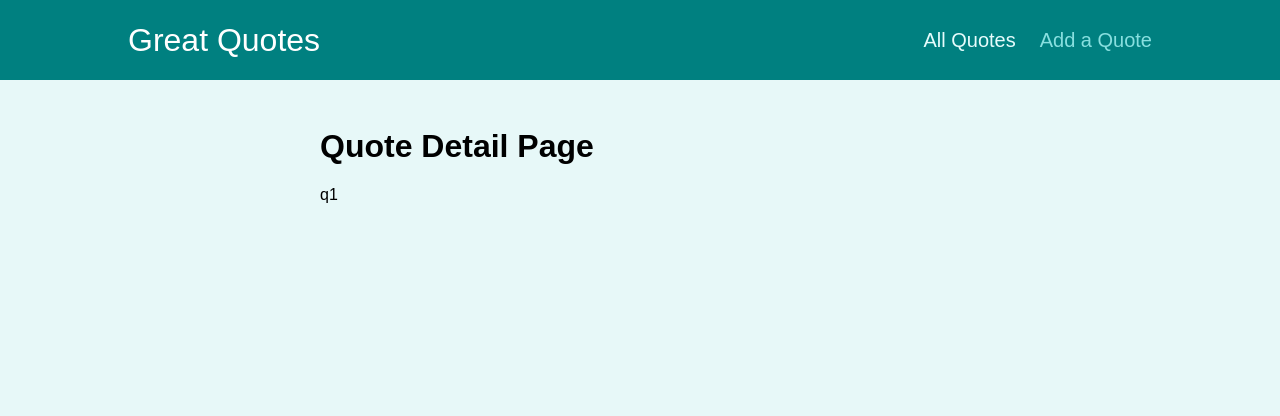
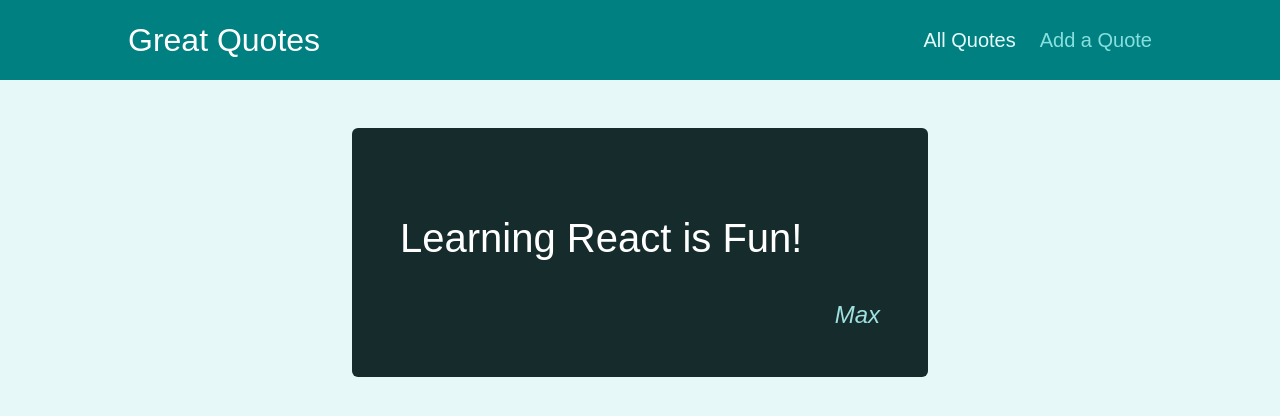
Before and after one commit to JoseIgnacioTapia/quotes-app, a React (Create React App) app: page /quotes/q1 in a window 1280 px wide. Shown: the top 416 px of the page. Built offline with nearby package versions, Linux system fonts and the light colour scheme.

Commit message:
Outputting Data on the _Details_ Page

```diff
--- a/src/components/quotes/QuoteItem.js
+++ b/src/components/quotes/QuoteItem.js
@@ -1,6 +1,7 @@
+import { Link } from 'react-router-dom';
 import classes from './QuoteItem.module.css';
 
-const QuoteItem = (props) => {
+const QuoteItem = props => {
   return (
     <li className={classes.item}>
       <figure>
@@ -9,9 +10,9 @@
         </blockquote>
         <figcaption>{props.author}</figcaption>
       </figure>
-      <a className='btn'>
+      <Link className="btn" to={`/quotes/${props.id}`}>
         View Fullscreen
-      </a>
+      </Link>
     </li>
   );
 };
--- a/src/pages/QuoteDetail.js
+++ b/src/pages/QuoteDetail.js
@@ -1,13 +1,24 @@
 import { Route, useParams } from 'react-router';
 import Comments from '../components/comments/Comments';
+import HighlightedQuote from '../components/quotes/HighlightedQuote';
+
+const DUMMY_QUOTES = [
+  { id: 'q1', author: 'Max', text: 'Learning React is Fun!' },
+  { id: 'q2', author: 'Maximilian', text: 'Learning React is great!' },
+];
 
 const QuoteDetail = () => {
   const params = useParams();
 
+  const quote = DUMMY_QUOTES.find(quote => quote.id === params.quoteId);
+
+  if (!quote) {
+    return <p>No quote found!</p>;
+  }
+
   return (
     <>
-      <h1>Quote Detail Page</h1>
-      <p>{params.quoteId}</p>
+      <HighlightedQuote text={quote.text} author={quote.author} />
       <Route path={`/quotes/${params.quoteId}/comments`}>
         <Comments />
       </Route>
```
Also changed, not shown: 1 other file (tests, documents, lock files or other folders).
